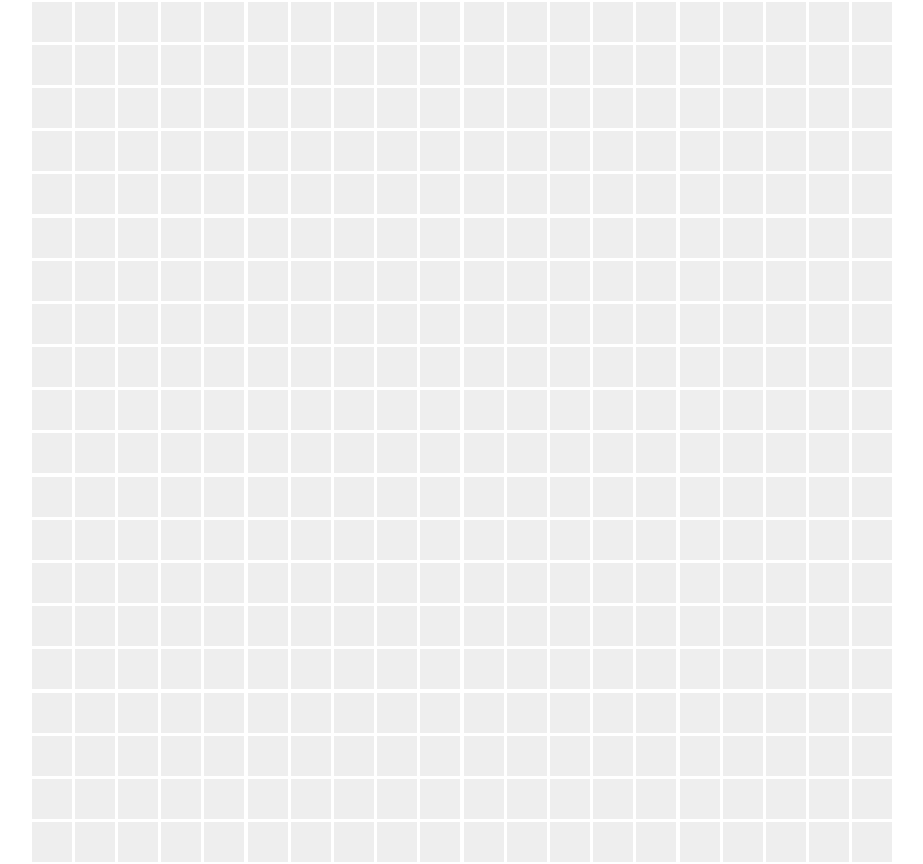
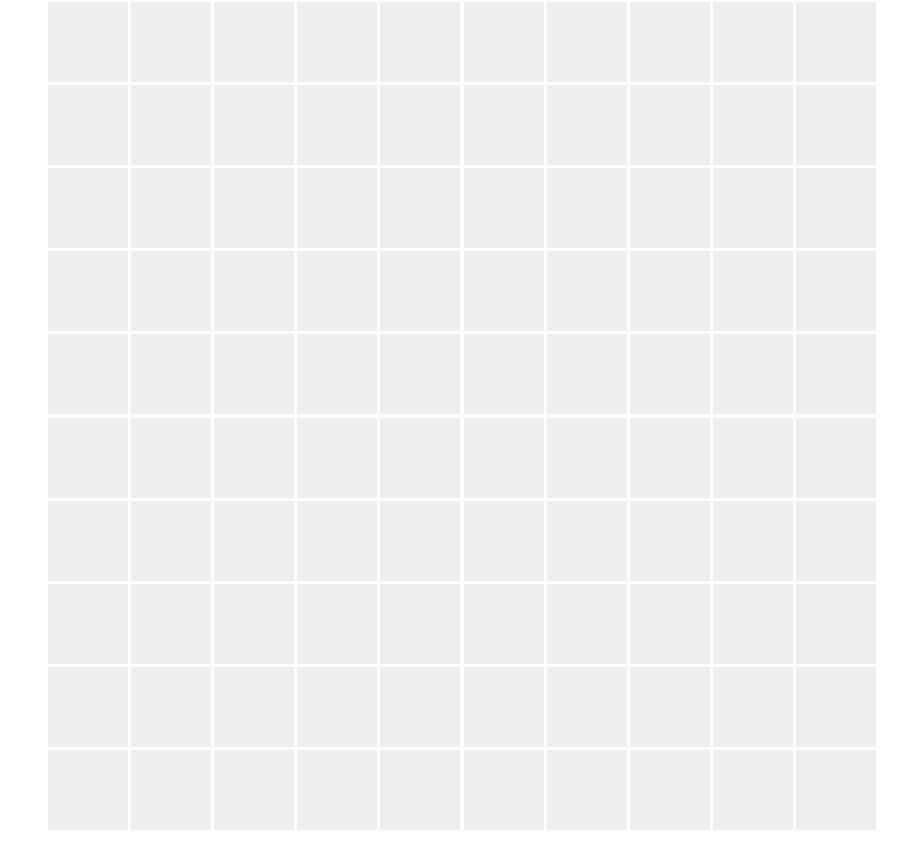
Before and after one commit to Jahmilli/graph-display, a React (Create React App) app: page / in a window 1280 px wide. Shown: the whole page, without its empty margins (178-1101 px from the left). After the commit the page ends 832 px from the top, so only its background shows below. Built offline with nearby package versions, Linux system fonts and the light colour scheme.

Commit message:
added display of selected position

```diff
--- a/src/components/pages/HomePage/HomePage.tsx
+++ b/src/components/pages/HomePage/HomePage.tsx
@@ -6,7 +6,7 @@ import styles from "./HomePage.module.css";
 const HomePage: React.FunctionComponent = () => {
   return (
     <div className={styles.homePageLockup}>
-      <Grid height={20} width={20}/>
+      <Grid height={10} width={10}/>
     </div>
   );
 }
--- a/src/components/presentational/Grid/Grid.module.css
+++ b/src/components/presentational/Grid/Grid.module.css
@@ -25,3 +25,8 @@
   background-color: black;
   cursor: pointer;
 }
+
+.columnSelected {
+  composes: column;
+  background-color: red;
+}
--- a/src/components/presentational/Grid/Grid.tsx
+++ b/src/components/presentational/Grid/Grid.tsx
@@ -7,17 +7,29 @@ type GridProps = {
 }
 
 const Grid: React.FunctionComponent<GridProps> = ({ height, width }) => {
-  const [selectedPosition, setSelectedPosition] = React.useState([]);
+  const [selectedPosition, setSelectedPosition] = React.useState<number[]>([]);
+  const [selectedDestination, setSelectedDestination] = React.useState<number[]>([]);
   const [grid, setGrid] = React.useState([]);
 
+
   React.useEffect(() => {
+    const columnStyle = styles.column;
+    const columnSelectedStyle = styles.columnSelected;
+
     const createMatrix = () => {
       let tmpGrid: any = [];
       for (let i = 0; i < height; i++) {
         tmpGrid.push([]);
         const row = [];
         for (let j = 0; j < width; j++) {
-          row.push(<div className={styles.column} style={{ height: `${100/height}vh`, width: `${100/width}vh`, margin: '0.1em'}}></div>);
+          row.push(
+            <div
+              key={`${i}-${j}`}
+              onClick={() => handleSetSelectedPosition([i,j])}
+              className={i === selectedPosition[0] && j === selectedPosition[1] ? columnSelectedStyle : columnStyle}
+              style={{ height: `${100/height}vh`, width: `${100/width}vh`, margin: '0.1em'}}>
+            </div>
+          );
         }
       tmpGrid[i].push(<div className={styles.row}>{row}</div>)
       }
@@ -26,10 +38,15 @@ const Grid: React.FunctionComponent<GridProps> = ({ height, width }) => {
 
     let matrix = createMatrix();
     setGrid(matrix);
-  }, [height, width]);
+  }, [height, width, selectedPosition]);
+
+  const handleSetSelectedPosition = (position: number[]) => {
+    setSelectedPosition(position);
+  };
 
   return (
     <div className={styles.grid}>
+      {/* <h1>{selectedPosition}</h1> */}
       {/* <h1>Hello World</h1> */}
       { grid }
     </div>
```
